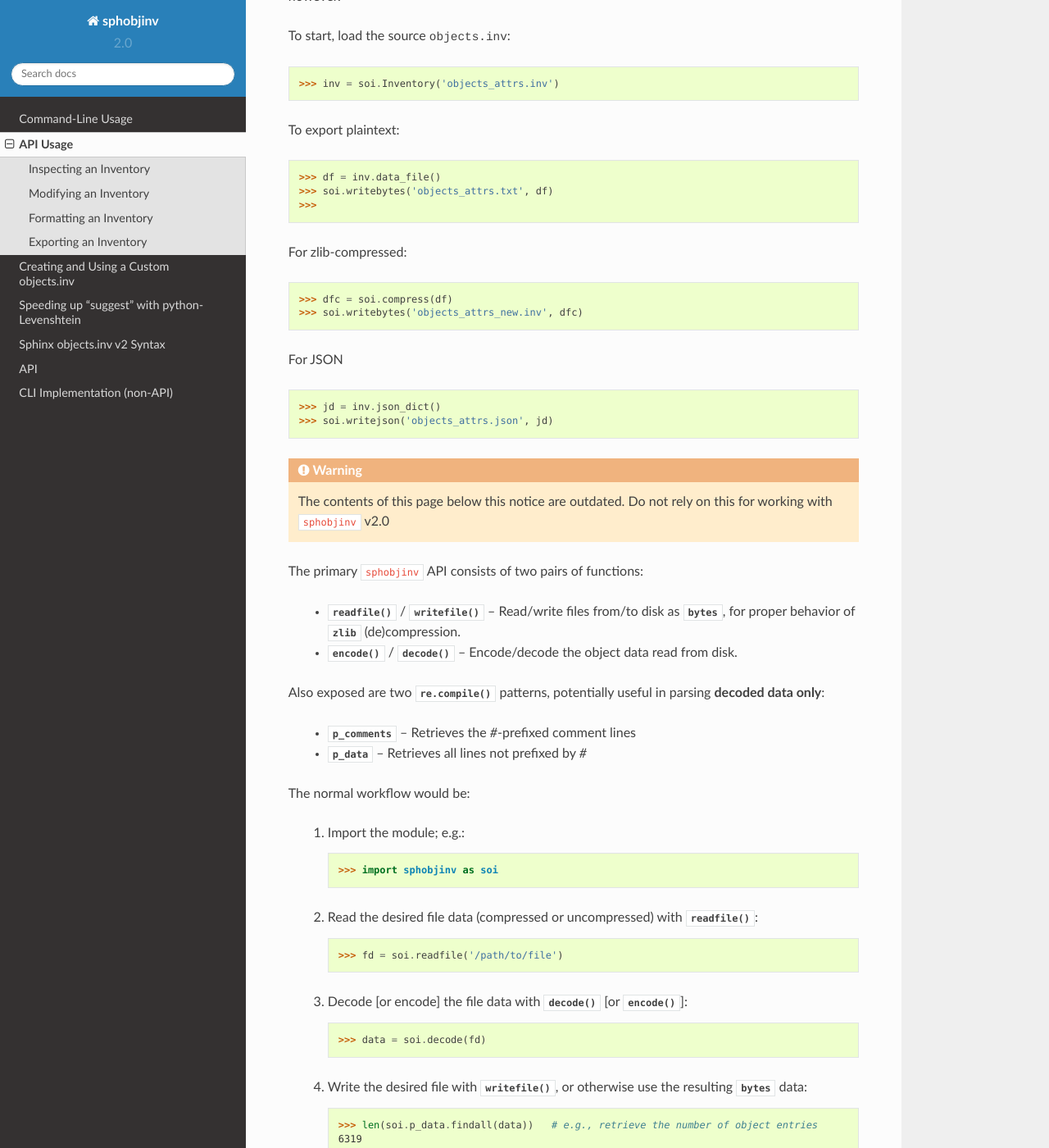
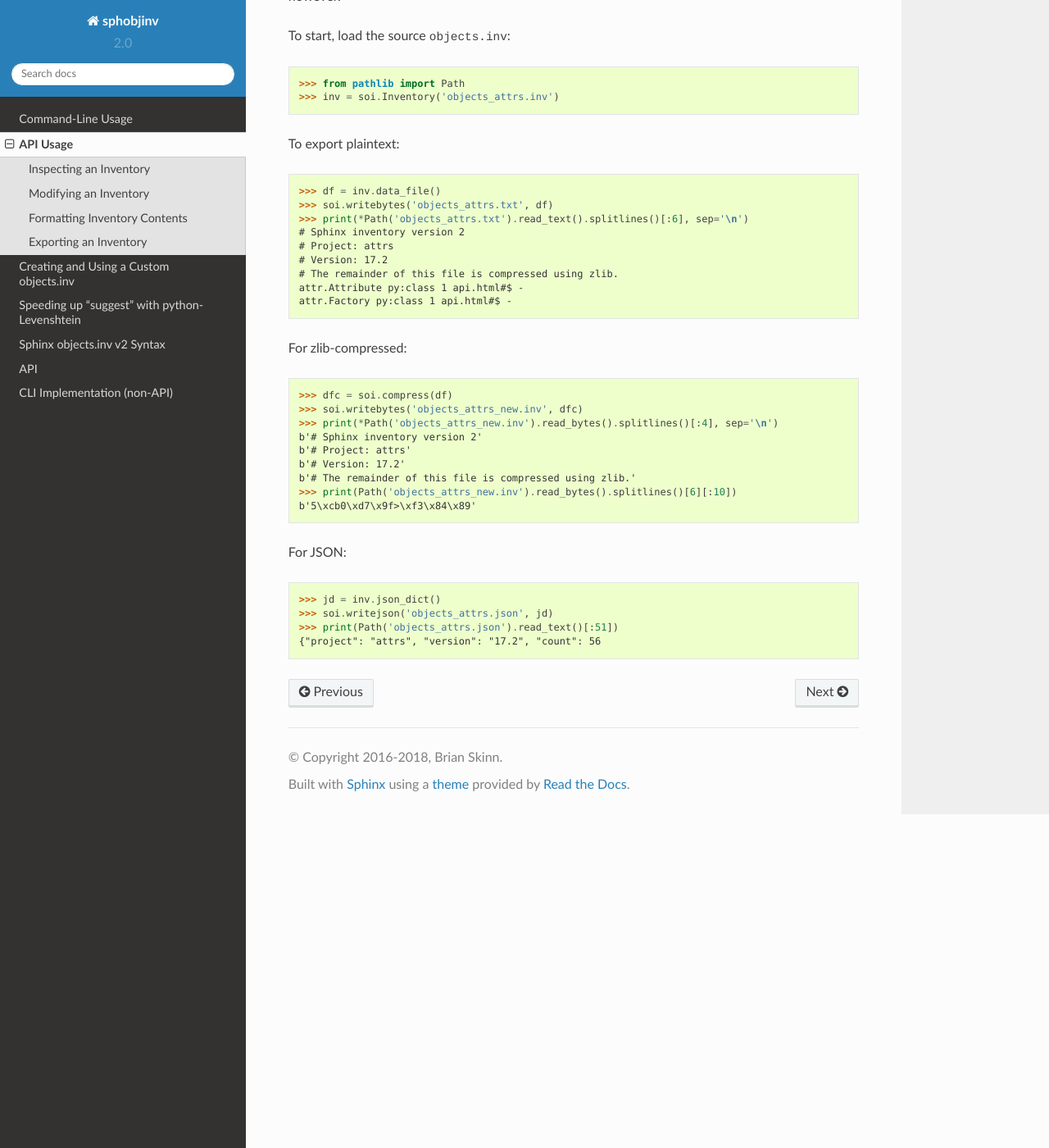
Before and after one commit to bskinn/sphobjinv, a Sphinx documentation site: the page built from doc/source/api_usage.rst, in a window 1280 px wide and 1400 px high, scrolled down 2479 px. Shown: the whole window at 82% size. Built offline with Sphinx 7.4.7 and the Read the Docs theme 2.0.0, drawn with Linux system fonts in a browser that asks for light colours; some of the changed text lies outside the part shown.

Commit message:
DOC: Complete f.d. API usage, start Levenshtein
 * Update CHANGELOG with 2.0.0rc1 actual release date
 * Complete all examples in current API usage sections
 * Cull old v1.0 usage text from API usage
 * Add some info in anticipation of drafting the
   Levenshtein page

```diff
--- a/doc/source/api_usage.rst
+++ b/doc/source/api_usage.rst
@@ -96,8 +96,8 @@
     <Inventory (fname_zlib): not_attrs v0.1, 57 objects>
 
 
-Formatting an Inventory
------------------------
+Formatting Inventory Contents
+-----------------------------
 
 The contents of the :class:`~sphobjinv.inventory.Inventory` can be converted to
 the plaintext |objects.inv| format **as** |bytes| via :meth:`~sphobjinv.inventory.Inventory.data_file`:
@@ -142,6 +142,7 @@
 
 .. doctest:: api_exporting
 
+    >>> from pathlib import Path
     >>> inv = soi.Inventory('objects_attrs.inv')
 
 To export plaintext:
@@ -150,7 +151,13 @@
 
     >>> df = inv.data_file()
     >>> soi.writebytes('objects_attrs.txt', df)
-    >>>
+    >>> print(*Path('objects_attrs.txt').read_text().splitlines()[:6], sep='\n')
+    # Sphinx inventory version 2
+    # Project: attrs
+    # Version: 17.2
+    # The remainder of this file is compressed using zlib.
+    attr.Attribute py:class 1 api.html#$ -
+    attr.Factory py:class 1 api.html#$ -
 
 For zlib-compressed:
 
@@ -158,62 +165,19 @@
 
     >>> dfc = soi.compress(df)
     >>> soi.writebytes('objects_attrs_new.inv', dfc)
+    >>> print(*Path('objects_attrs_new.inv').read_bytes().splitlines()[:4], sep='\n')
+    b'# Sphinx inventory version 2'
+    b'# Project: attrs'
+    b'# Version: 17.2'
+    b'# The remainder of this file is compressed using zlib.'
+    >>> print(Path('objects_attrs_new.inv').read_bytes().splitlines()[6][:10])
+    b'5\xcb0\xd7\x9f>\xf3\x84\x89'
 
-For JSON
+For JSON:
 
 .. doctest:: api_exporting
 
     >>> jd = inv.json_dict()
     >>> soi.writejson('objects_attrs.json', jd)
-
-
-
-.. warning::
-
-    The contents of this page below this notice are outdated.
-    Do not rely on this for working with
-    |soi| v2.0
-
-The primary |soi| API consists of two pairs of functions:
-
- * :func:`~sphobjinv.fileops.readfile` /
-   :func:`~sphobjinv.fileops.writefile` -- Read/write files from/to disk
-   as |bytes|, for proper behavior of :mod:`zlib` (de)compression.
-
- * :func:`~sphobjinv.zlib.encode` /
-   :func:`~sphobjinv.zlib.decode` -- Encode/decode the object data
-   read from disk.
-
-Also exposed are two |re.compile| patterns, potentially useful in parsing
-**decoded data only**\ :
-
- * :data:`~sphobjinv.re.p_comments` -- Retrieves the
-   `#`\ -prefixed comment lines
-
- * :data:`~sphobjinv.re.p_data` -- Retrieves all lines
-   not prefixed by `#`
-
-
-The normal workflow would be:
-
- #. Import the module; e.g.::
-
-        >>> import sphobjinv as soi
-
- #. Read the desired file data (compressed or uncompressed) with
-    :func:`~sphobjinv.fileops.readfile`::
-
-        >>> fd = soi.readfile('/path/to/file')
-
- #. Decode [or encode] the file data with :func:`~sphobjinv.zlib.decode`
-    [or :func:`~sphobjinv.zlib.encode`]::
-
-        >>> data = soi.decode(fd)
-
- #. Write the desired file with :func:`~sphobjinv.fileops.writefile`,
-    or otherwise use the resulting |bytes| data::
-
-        >>> len(soi.p_data.findall(data))   # e.g., retrieve the number of object entries
-        6319
-
-        >>> soi.writefile('/path/to/new/file', data)
+    >>> print(Path('objects_attrs.json').read_text()[:51])
+    {"project": "attrs", "version": "17.2", "count": 56
--- a/doc/source/levenshtein.rst
+++ b/doc/source/levenshtein.rst
@@ -14,3 +14,6 @@
 CHARTS SHOWING PERFORMANCE ENHANCEMENT
 
 INSTALLATION CONSIDERATIONS, ESP ON WINDOWS (GOHLKE)
+
+NOTE THAT MATCHING SCORES DIFFER W/ AND W/O LEVENSHTEIN
+ (cf. PyPI project README)
```
Also changed, not shown: CHANGELOG.md (+10 -1 lines), doc/source/_static/suggest_timing_commands.txt (added, +33 -0 lines), doc/source/_static/suggest_timing.png (added).
